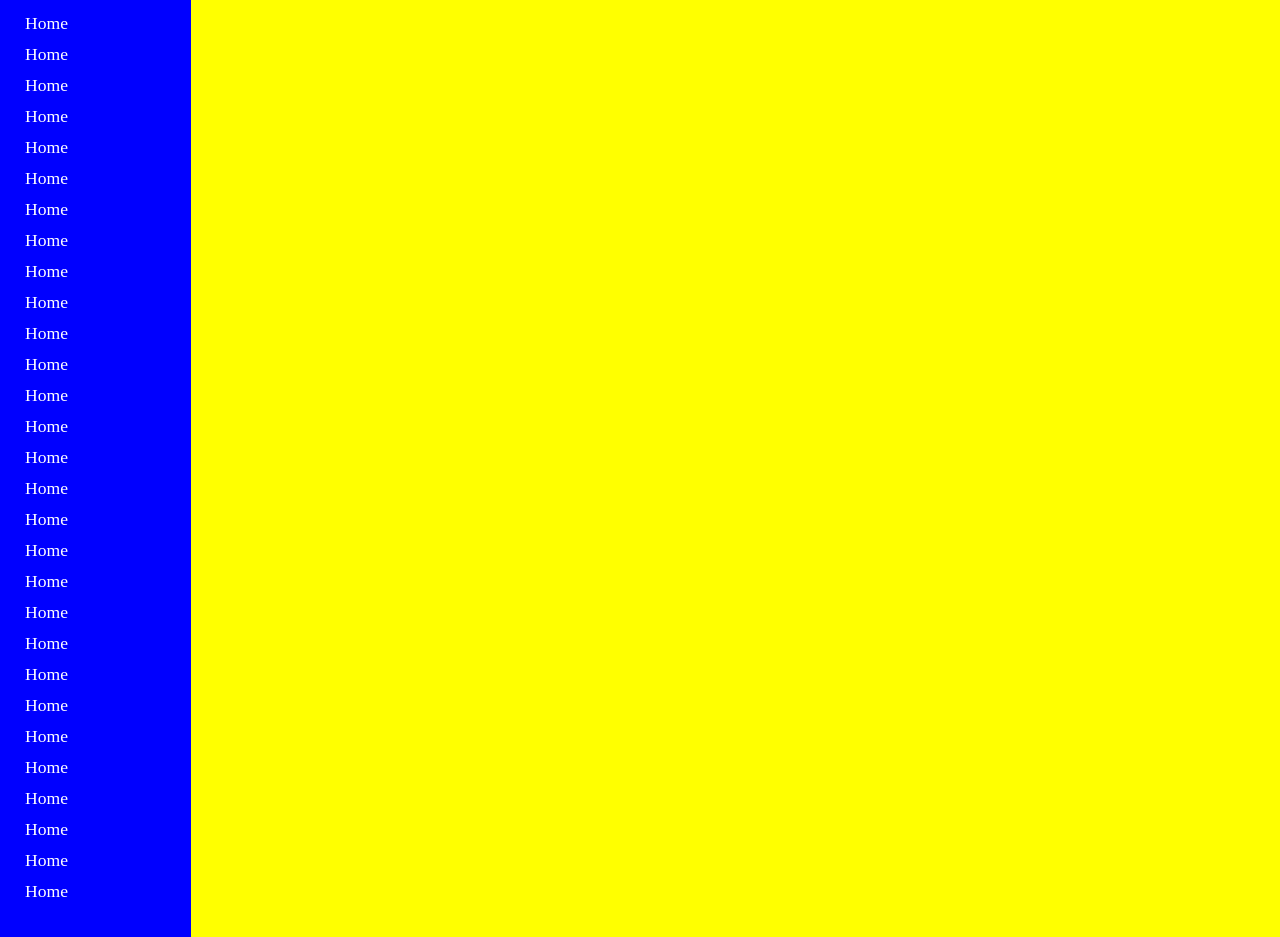
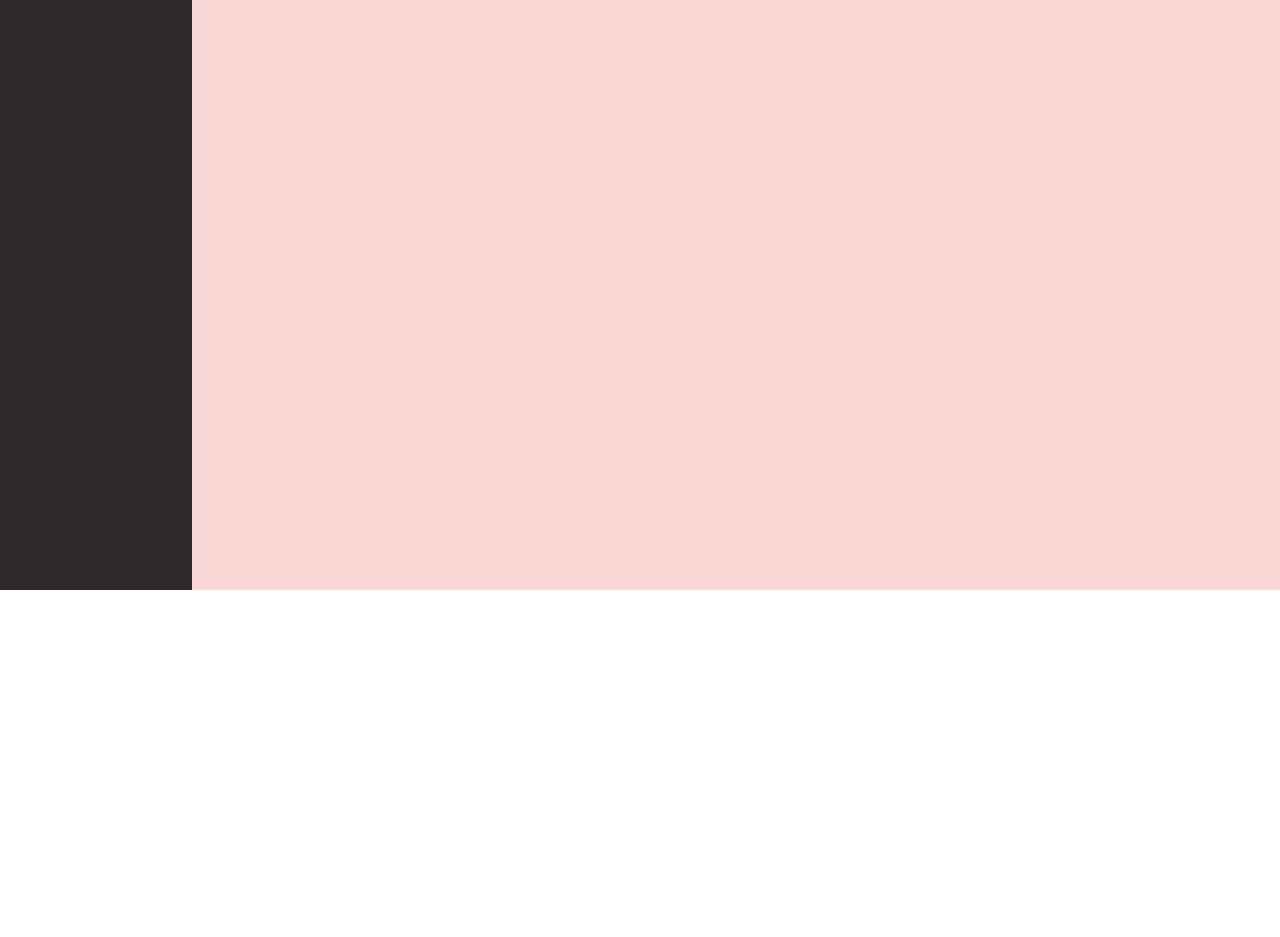
Before and after one commit to leejanghe/React_skill_Up, a React (Create React App) app in the folder myapp/: page / in a window 1280 px wide. Shown: the part 260-1197 px from the top of the page. After the commit the page ends 850 px from the top, so only its background shows below. Built offline with nearby package versions, Linux system fonts and the light colour scheme.

Commit message:
rayout background color done

```diff
--- a/myapp/src/App.js
+++ b/myapp/src/App.js
@@ -5,17 +5,13 @@ import Test1 from './router/Test1';
 import styled from 'styled-components';
 
 const Rayout = styled.div`
-background: yellow;
 display: grid;
-gap: 10px;
 grid-template-columns: 1.5fr 8.5fr;
 `
 
 const RayoutContents = styled.div`
-background: yellow;
-/* display: flex;
-justify-content: center;
-align-items: center; */
+background: #fad8d6;
+padding: 3rem;
 `
 
 function App() {
--- a/myapp/src/components/Navbar.js
+++ b/myapp/src/components/Navbar.js
@@ -3,11 +3,12 @@ import {Link} from 'react-router-dom'
 import styled from 'styled-components'
 
 const NavWrap = styled.div`
-background: blue;
+background: #2e282a;
 padding: 25px;
 display: flex;
 flex-direction: column;
 font-size: 1.1rem;
+height: 100vh;
 >a{
     color: white;
     text-decoration: none;
@@ -26,35 +27,6 @@ function Navbar() {
             <Link to="/">Home</Link>
             <Link to="/">Home</Link>
             <Link to="/">Home</Link>
-            <Link to="/">Home</Link>
-            <Link to="/">Home</Link>
-            <Link to="/">Home</Link>
-            <Link to="/">Home</Link>
-            <Link to="/">Home</Link>
-            <Link to="/">Home</Link>
-            <Link to="/">Home</Link>
-            <Link to="/">Home</Link>
-            <Link to="/">Home</Link>
-            <Link to="/">Home</Link>
-            <Link to="/">Home</Link>
-            <Link to="/">Home</Link>
-            <Link to="/">Home</Link>
-            <Link to="/">Home</Link>
-            <Link to="/">Home</Link>
-            <Link to="/">Home</Link>
-            <Link to="/">Home</Link>
-            <Link to="/">Home</Link>
-            <Link to="/">Home</Link>
-            <Link to="/">Home</Link>
-            <Link to="/">Home</Link>
-            <Link to="/">Home</Link>
-            <Link to="/">Home</Link>
-            <Link to="/">Home</Link>
-            <Link to="/">Home</Link>
-            <Link to="/">Home</Link>
-            <Link to="/">Home</Link>
-            <Link to="/">Home</Link>
-            <Link to="/">Home</Link>
         </NavWrap>
     )
 }
```
